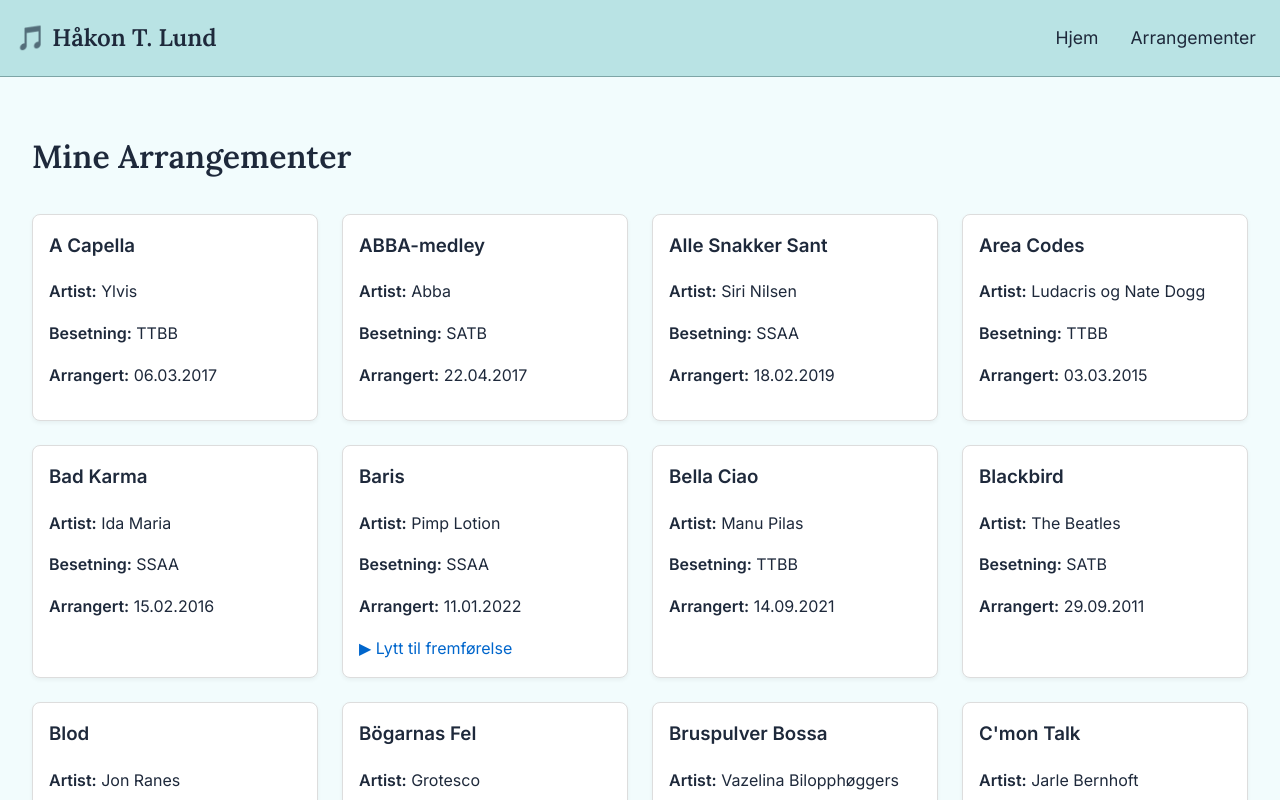
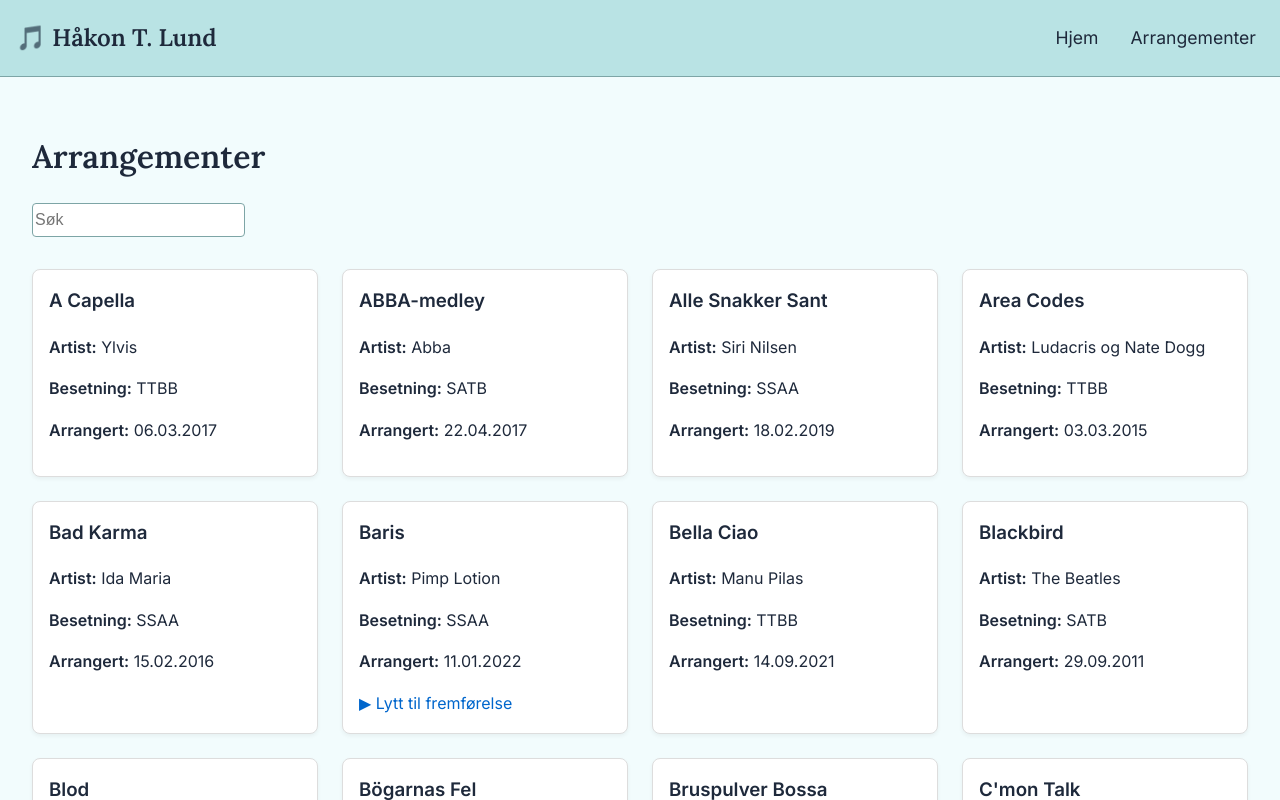
Before and after one commit to hakonlund/portfolio, a React (Create React App) app: page /arrangementer in a window 1280 px wide. Shown: the top 800 px of the page. Built offline with nearby package versions, Linux system fonts and the light colour scheme.

Commit message:
Lagt til søkefunksjon

```diff
--- a/src/pages/Arrangements.tsx
+++ b/src/pages/Arrangements.tsx
@@ -1,14 +1,34 @@
 import { arrangements } from '../data/arrangements'
 import { ArrangementCard }  from '../components/ArrangementCard';
+import { useState } from 'react';
 
 export const Arrangements = () =>   {
-  arrangements.sort((a, b) => a.tittel.localeCompare(b.tittel))
+
+  const [filtrerteArrangemnet, setFiltrerteArrangement] = useState(
+    arrangements.sort((a, b) => a.tittel.localeCompare(b.tittel))
+  )
+
+  const filtrerArrangement = (e: React.ChangeEvent<HTMLInputElement>) => {
+    const søkeord = e.target.value
+    setFiltrerteArrangement(arrangements.filter(a =>
+      a.tittel.toLowerCase().includes(søkeord.toLowerCase()) ||
+      a.besetning.toLowerCase().includes(søkeord.toLowerCase()) ||
+      a.artist.toLowerCase().includes(søkeord.toLowerCase())))
+  }
 
   return (
   <div>
-    <h1>Mine Arrangementer</h1>
+    <h1>Arrangementer</h1>
+    <div>
+      <input
+        type="text"
+        onChange={filtrerArrangement}
+        placeholder='Søk'
+        className='søkefelt'
+        />
+    </div>
     <div className="arrangement-grid">
-      {arrangements.map((arr, idx) => (
+      {filtrerteArrangemnet.map((arr, idx) => (
         <ArrangementCard key={idx} {...arr} />
       ))}
     </div>
--- a/src/styles/App.css
+++ b/src/styles/App.css
@@ -32,6 +32,13 @@ h1, h2 {
   justify-content: space-between;
   align-items: center;
   z-index: 10; /* Sørger for at navbaren alltid er på toppen */
+}
+
+.søkefelt {
+  border: 1px solid var(--border-color);
+  border-radius: 4px;
+  height: 30px;
+  font-size: 16px;
 }
 
 /* Styling for logo i navbar */
```
